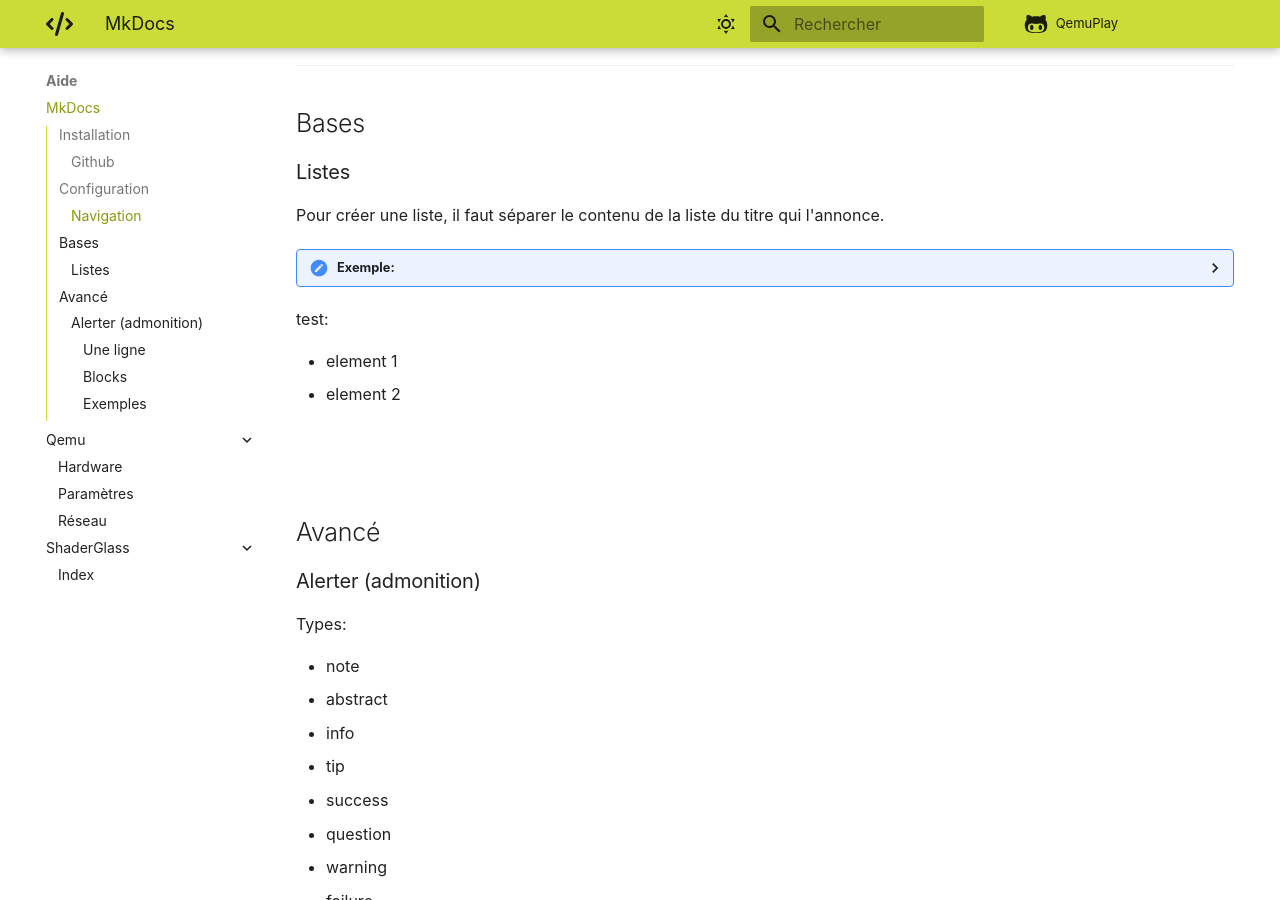
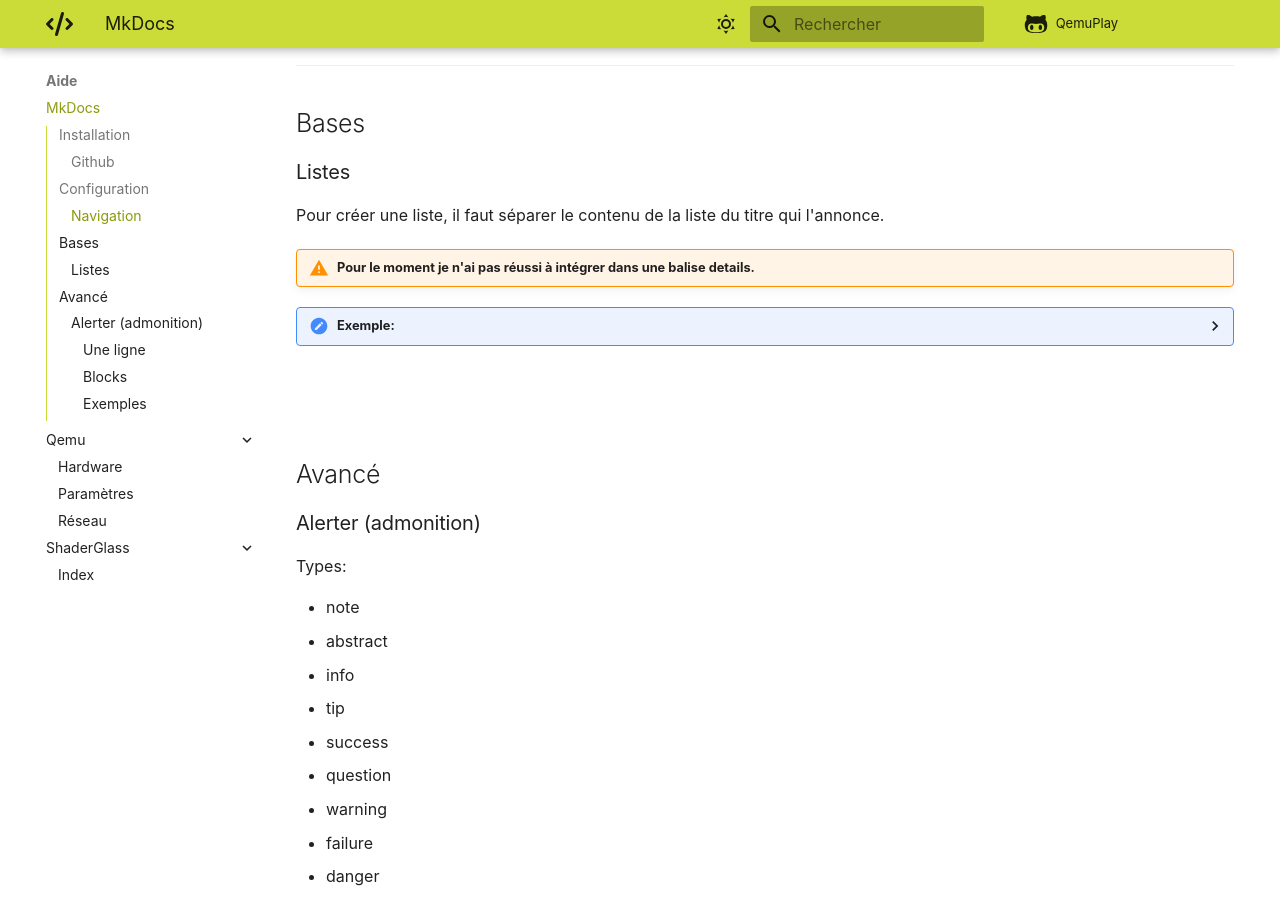
Before and after one commit to daerlnaxe/QemuPlay, an MkDocs documentation site: the page built from docs/80-aide/mkdocs.md, in a window 1280 px wide and 900 px high, scrolled down 728 px. Built offline with MkDocs 1.6.1 and Material for MkDocs 9.7.7, drawn with Linux system fonts in a browser that asks for light colours; comment, search, counter and statistics services are not loaded.

Commit message:
Update mkdocs.md

```diff
--- a/docs/80-aide/mkdocs.md
+++ b/docs/80-aide/mkdocs.md
@@ -30,6 +30,7 @@ nav:
 
 Pour créer une liste, il faut séparer le contenu de la liste du titre qui l'annonce.
 
+!!! warning "Pour le moment je n'ai pas réussi à intégrer dans une balise details."
 
 <details >
 <summary>Exemple:</summary>
@@ -46,16 +47,11 @@ Ma liste:
 Rendu:
 
 Ma liste:
-
-- element 1
-- element 2
-
+<ul>
+<li>element 1</li>
+<li>element 2</li>
+</ul>
 </details>
-
-test:
-
-- element 1
-- element 2
 
 <br>
 <br>
```
